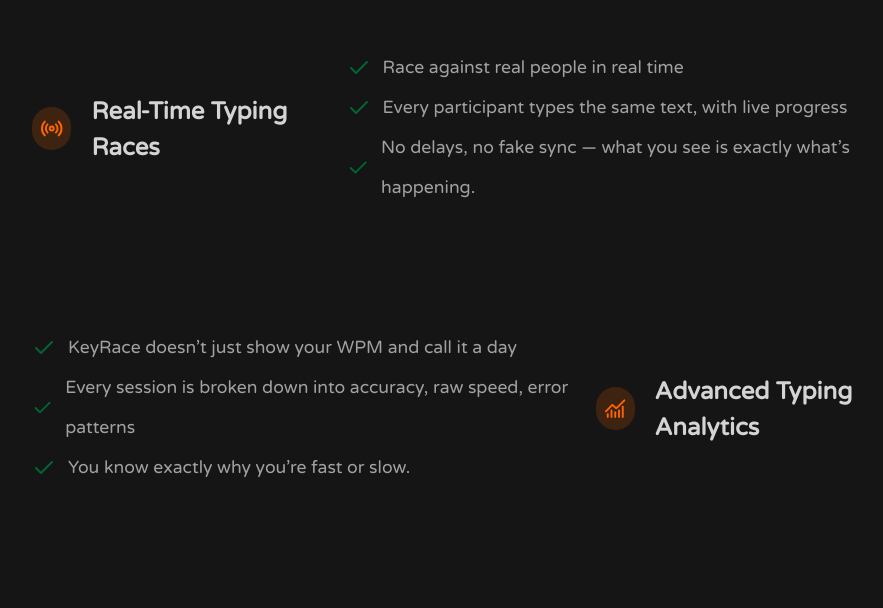
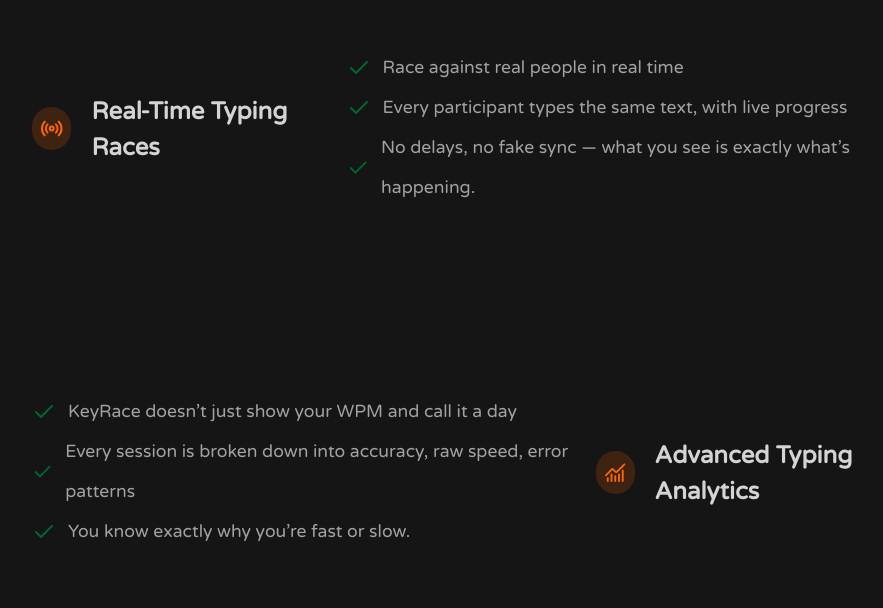
Before and after one commit to ayantik2006/KeyRace, a Next.js app: page / in a window 1280 px wide. Shown: the part 872-1480 px from the top of the page, without its empty margins (168-1051 px from the left). Built offline with nearby package versions, Linux system fonts and the light colour scheme; a web font is replaced by a local one.

Commit message:
first commit

```diff
--- a/app/components/Landing/Features.tsx
+++ b/app/components/Landing/Features.tsx
@@ -12,7 +12,7 @@
 function Features() {
   return (
     <div
-      className={`min-h-fit bg-[#151516] flex flex-col items-center ${varela.className}`}
+      className={`min-h-[60rem] bg-[#151516] flex flex-col gap-[4rem] items-center ${varela.className}`}
     >
       <div className="flex gap-5 items-center justify-between mt-30 w-full px-50">
         <motion.div
@@ -99,9 +99,9 @@
       <div className="flex gap-5 items-center justify-between mt-30 w-full px-50">
         <motion.div
           className="flex items-center gap-5"
-          initial={{ opacity: 0, x: -44 }}
+          initial={{ opacity: 0, x: -1 }}
           whileInView={{ opacity: 1, x: 0 }}
-          viewport={{ once: true, margin: "-100px" }}
+          viewport={{ once: true, margin: "100px" }}
           transition={{ duration: 0.9, ease: [0.16, 1, 0.3, 1] }}
         >
           <Target
```
